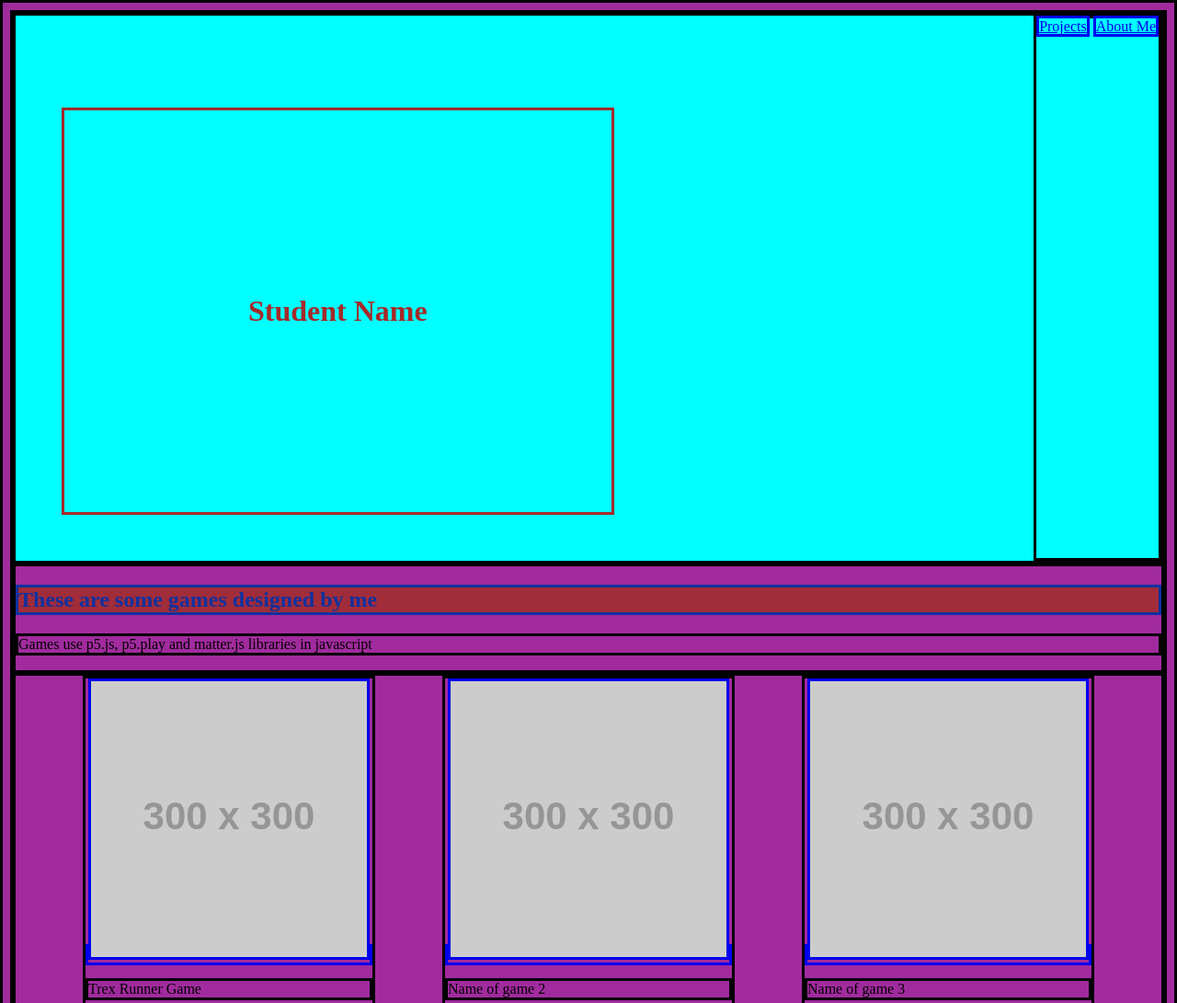
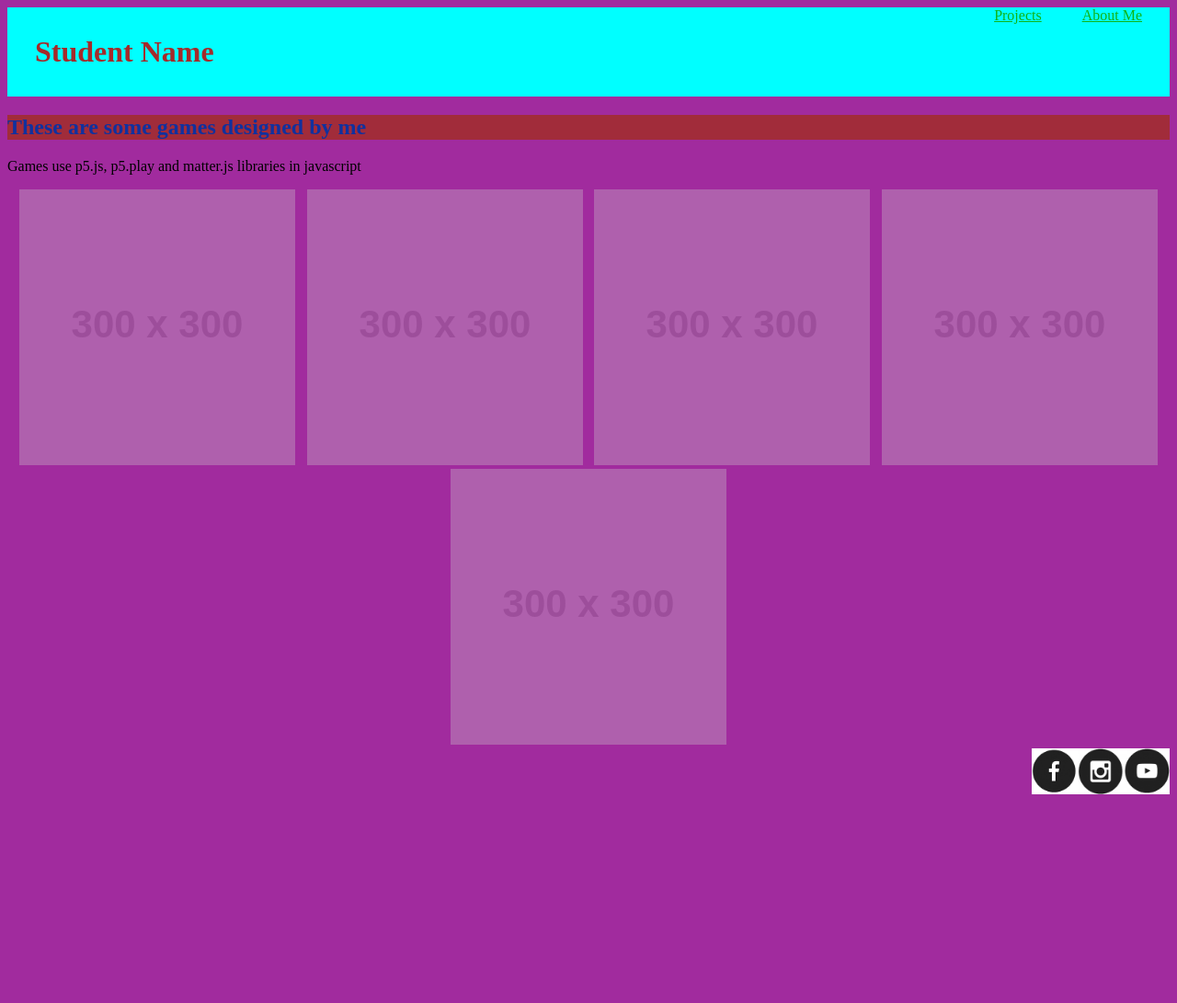
Before and after one commit to VanshajGandhir/portfolio, a plain HTML site: page index.html in a window 1280 px wide. Shown: the top 1091 px of the page at 92% size. After the commit the page ends 876 px from the top, so only its background shows below. Drawn offline with Linux system fonts and the light colour scheme; placeholder pictures from the web are drawn by us.

Commit message:
Add files via upload

```diff
--- a/style.css
+++ b/style.css
@@ -1,8 +1,7 @@
 h1 {
     color: brown;
-    margin: 50px;
-    margin-top: 100px;
-    padding: 200px;
+    margin: 10px;
+    padding: 20px;
 
 }
 
@@ -13,9 +12,9 @@ h2 {
 body{
     background-color: #A12B9E;
 }
-* {
-    border: solid;
-}
+/** {
+   border: solid;
+}*/
 .header{
    background-color: aqua;
    display: flex ;
@@ -31,3 +30,33 @@ body{
     display: flex;
     justify-content:flex-end;
 }
+a:link{
+color: #11B314;
+}
+a:visited{
+color: #A3B2D4;
+}
+.menu{
+    margin-right: 30px;
+}
+.menu a {
+    margin-left: 40px ;
+}
+.item p{
+        position: absolute;
+        top: 50%;
+        left: 50%;
+        transform: translate(-50%,-50%);
+        opacity: 0 ;
+}
+.item{
+
+    position: relative;
+
+}
+.item:hover p{
+    opacity: 1 ;
+}
+.item img{
+    opacity: 0.33;
+}
```
